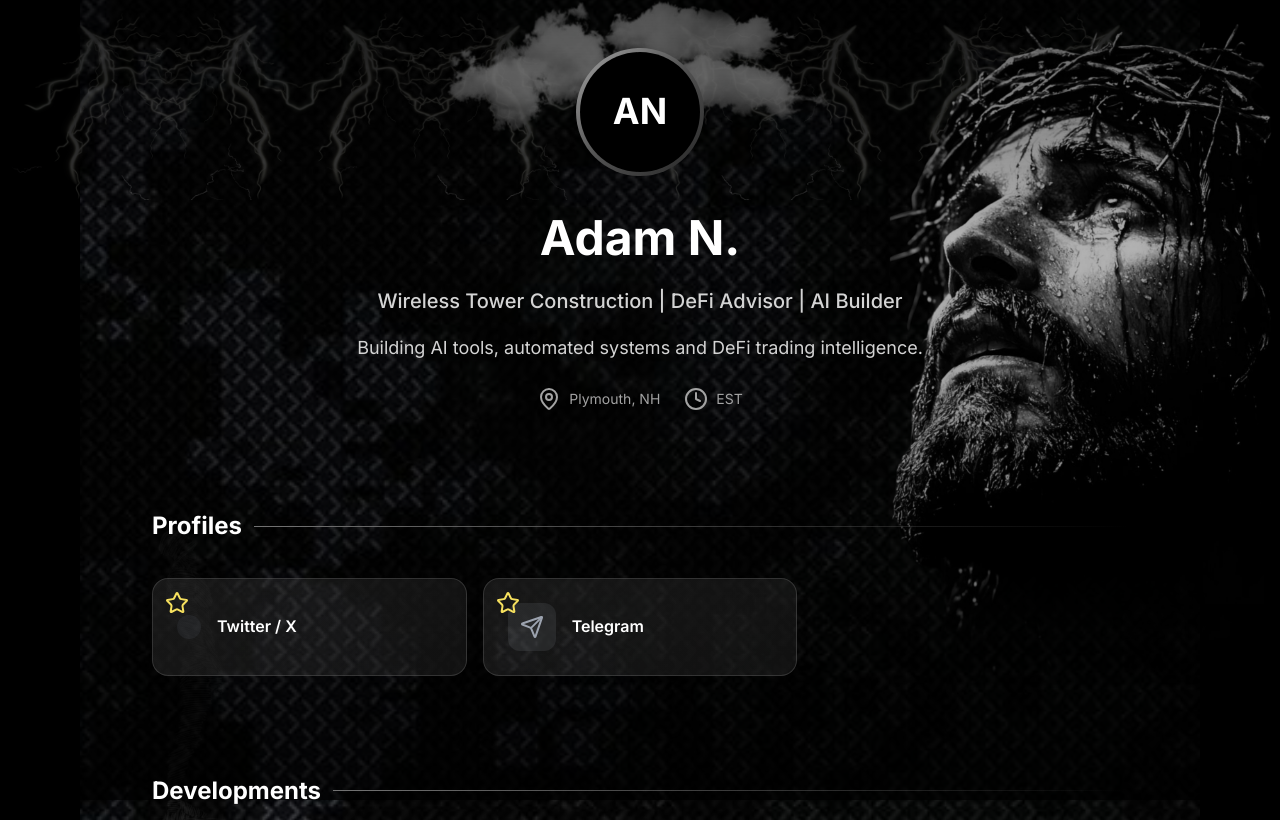
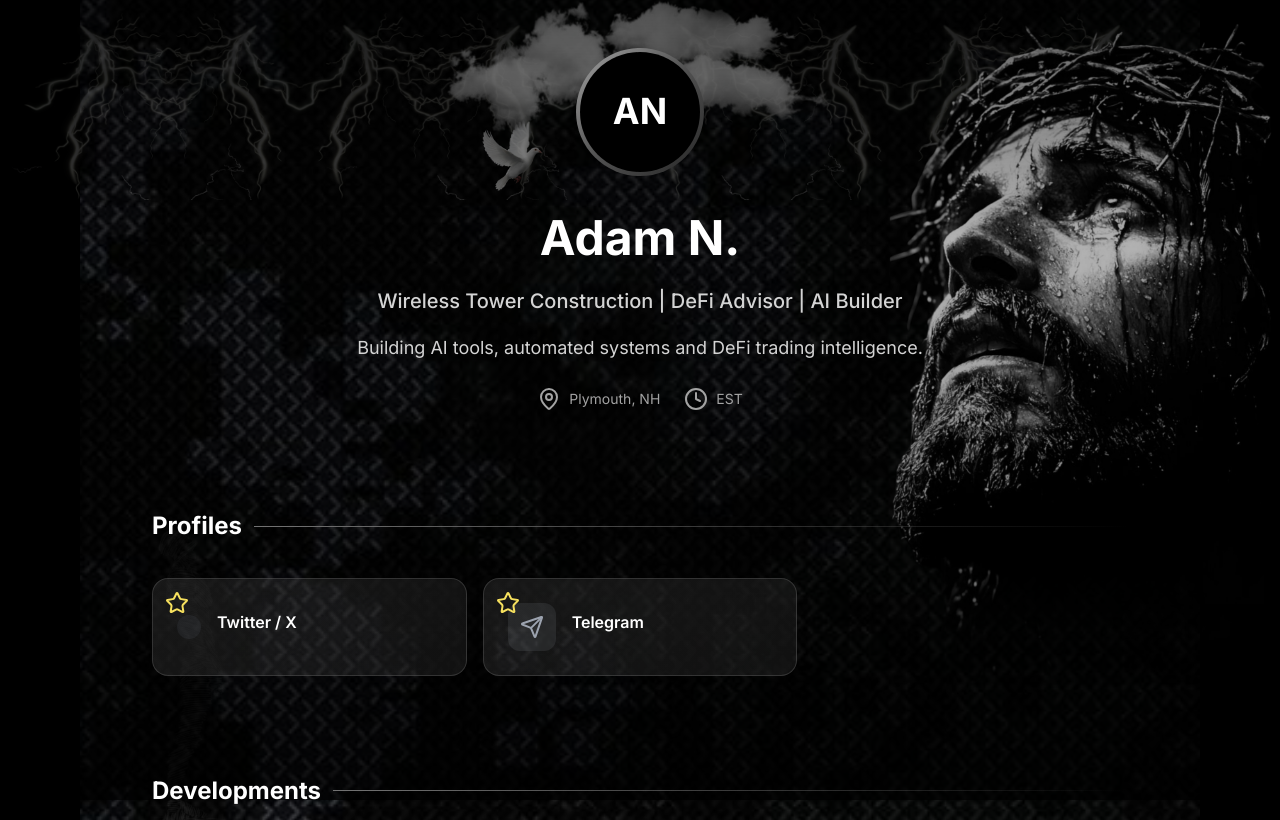
Before and after one commit to Foshowithit/adamn.info, a website: page index.html in a window 1280 px wide. Shown: the top 820 px of the page. Drawn offline with nearby package versions, Linux system fonts and the light colour scheme.

Commit message:
Add dove image at top of page and fix title/layout issues

```diff
--- a/css/styles.css
+++ b/css/styles.css
@@ -460,12 +460,16 @@ body {
   flex-shrink: 0;
 }
 
+.link-content {
+  flex: 1;
+  min-width: 0;
+}
+
 .link-title {
   font-weight: var(--font-weight-semibold);
   color: var(--color-white);
   transition: color var(--transition-fast);
-  flex: 1;
-  min-width: 0;
+  margin-bottom: var(--spacing-xs);
 }
 
 .card:hover .link-title {
@@ -782,3 +786,15 @@ body {
     gap: var(--spacing-sm);
   }
 }
+
+/* Dove Image */
+.dove-image {
+  position: absolute;
+  top: 3%;
+  left: 40%;
+  transform: translateX(-50%);
+  width: 60px;
+  height: auto;
+  z-index: 2;
+  opacity: 0.7;
+}
--- a/index.html
+++ b/index.html
@@ -3,7 +3,7 @@
 <head>
     <meta charset="UTF-8">
     <meta name="viewport" content="width=device-width, initial-scale=1.0">
-    <title>Adam Normandin - Fiber Tech, Crypto Trader, AI Builder</title>
+    <title>Adam N | Tower Construction & AI Builder</title>
 
     <!-- SEO Meta Tags -->
     <meta name="description" content="Tower climber turned trader and AI builder. Follow my projects, tools, and insights on crypto, faith, and technology.">
@@ -11,7 +11,7 @@
     <meta name="author" content="Adam Normandin">
 
     <!-- Open Graph Meta Tags -->
-    <meta property="og:title" content="Adam Normandin - Fiber Tech, Crypto Trader, AI Builder">
+    <meta property="og:title" content="Adam N | Tower Construction & AI Builder">
     <meta property="og:description" content="Tower climber turned trader and AI builder. Follow my projects, tools, and insights on crypto, faith, and technology.">
     <meta property="og:type" content="website">
     <meta property="og:url" content="https://adamn.dev">
@@ -23,7 +23,7 @@
     <meta name="twitter:card" content="summary_large_image">
     <meta name="twitter:site" content="@hog_crankr">
     <meta name="twitter:creator" content="@hog_crankr">
-    <meta name="twitter:title" content="Adam Normandin - Fiber Tech, Crypto Trader, AI Builder">
+    <meta name="twitter:title" content="Adam N | Tower Construction & AI Builder">
     <meta name="twitter:description" content="Tower climber turned trader and AI builder. Follow my projects, tools, and insights on crypto, faith, and technology.">
     <meta name="twitter:image" content="/images/og-image.jpg">
 
@@ -46,6 +46,7 @@
     <div class="background-container">
         <div class="background-stack"></div>
         <img src="public/clouds.png" alt="" class="clouds-image" />
+        <img src="public/dove-png-41739.png" alt="" class="dove-image" />
         <img src="public/Untitled design (59) (2).png" alt="" class="jesus-image" />
         <img src="public/lighter.png" alt="" class="lighter-image-left" />
         <img src="public/lighter.png" alt="" class="lighter-image-center" />
--- a/js/app.js
+++ b/js/app.js
@@ -292,8 +292,10 @@ class AdamHub {
         <div class="link-icon" style="${iconStyle}">
           <i data-lucide="${org.icon}" style="color: ${org.color}"></i>
         </div>
-        <div class="link-title">${org.title}</div>
-        <div class="link-description">${org.description}</div>
+        <div class="link-content">
+          <div class="link-title">${org.title}</div>
+          <div class="link-description">${org.description}</div>
+        </div>
         <i data-lucide="external-link" class="external-icon"></i>
       </a>
     `;
```
Also changed, not shown: public/dove-png-41739.png (added).
